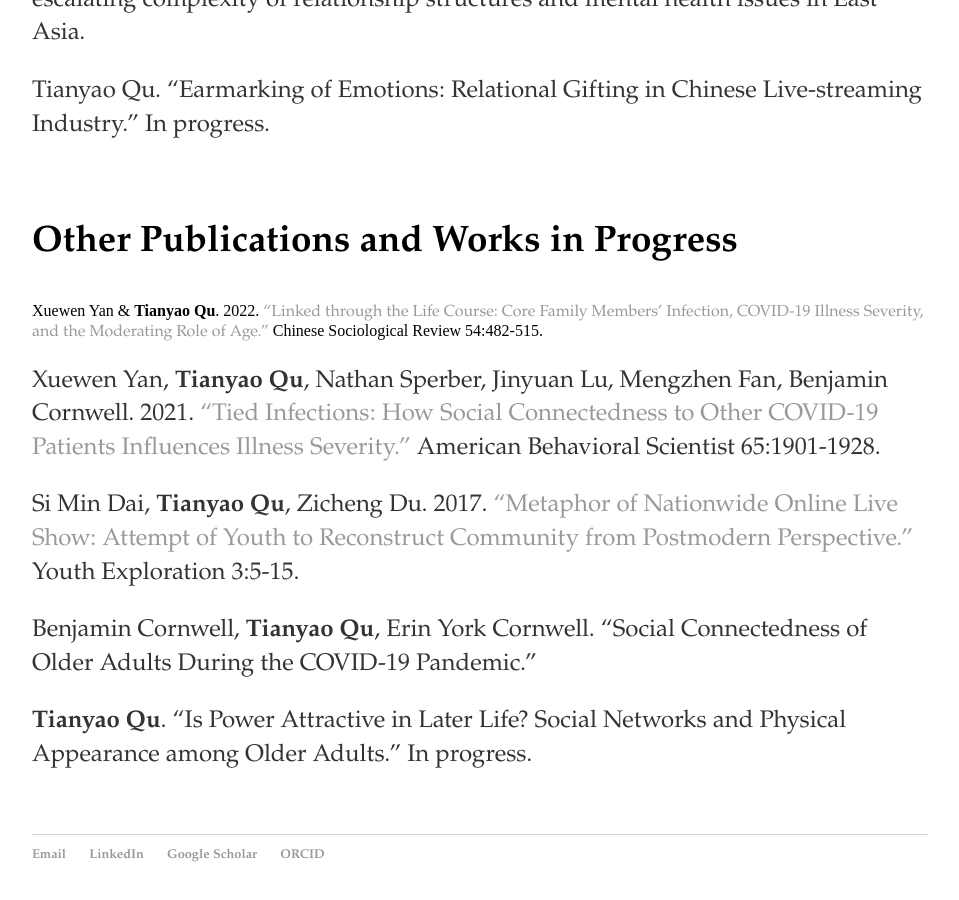
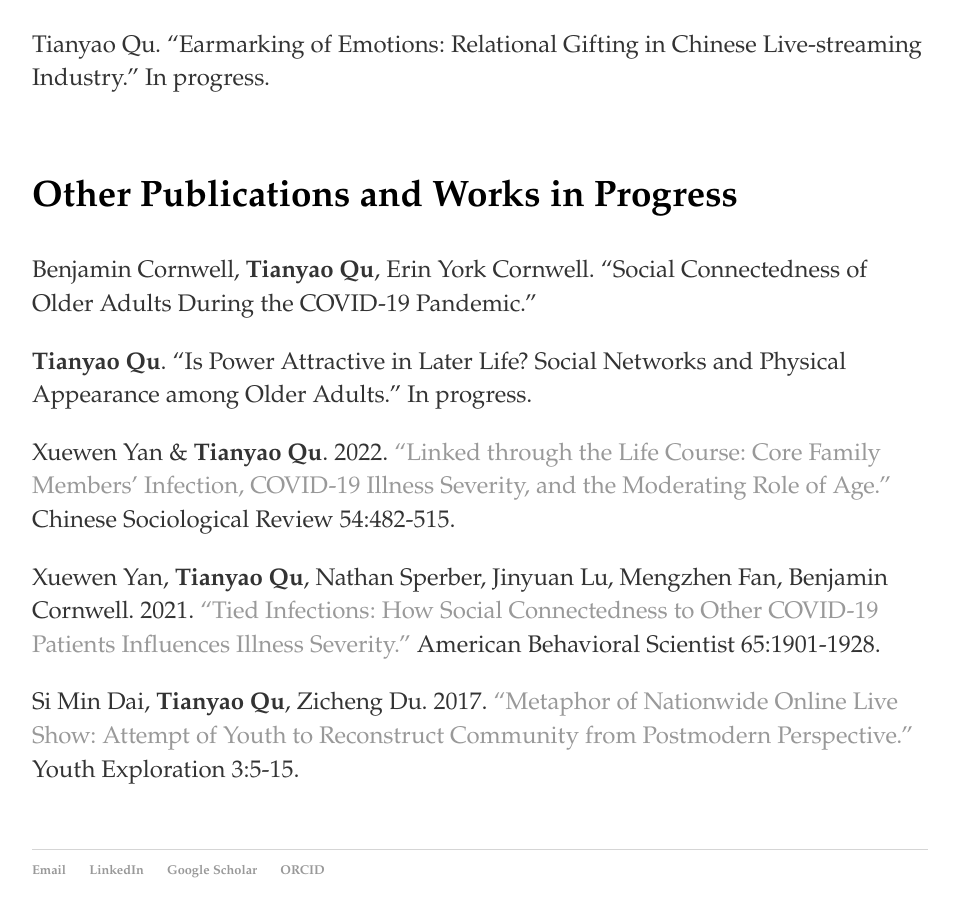
Before and after one commit to windyqu/windyqu.github.io, a Jekyll site: the page built from research/index.html, in a window 1280 px wide and 900 px high, scrolled down 3652 px. Shown: the whole window, without its empty margins (160-1119 px from the left). Built offline with Jekyll 4.4.1, drawn with Linux system fonts in a browser that asks for light colours.

Commit message:
Update index.html

```diff
--- a/research/index.html
+++ b/research/index.html
@@ -15,7 +15,7 @@ title: Tianyao Qu's Homepage
 	<p>
   <br><be>
 
-		<h3> (1) Social Networks and Health in Later Life </h3>
+		<h4> (1) Social Networks and Health in Later Life </h4>
         <p>
 A Bridge Too Far? Social Network Structure as a Determinant of Depression in Later Life (Manuscript Upon Request)
 <br><br>
@@ -43,7 +43,7 @@ In collaboration with Professor Cornwell, this paper investigates whether the sp
 
   <br><be>
 
-	        <h3> (2) Temporal-structure of Social Behaviors and Health Implications by Gender  </h3>
+	        <h4> (2) Temporal-structure of Social Behaviors and Health Implications by Gender  </h4>
   <p>
 Another aspect of my research leverages structural implications from diverse contexts to explore how social relationships are intertwined with well-being along institutional factors and individual characteristics.
 In the second chapter of my dissertation, I adopt a temporal-structural perspective to examine how daily activities are sequenced by gender and yield differential health implications for men and women. Using time-stamped diary data and social sequence analysis, preliminary results show a highly structured nature of everyday interactions and identify four clusters: mostly alone, spouse-based, child-based, and diverse with no child. Notably, females exhibit more frequent switches in interaction partners and report lower instantaneous enjoyment and average mental well-being compared to their male counterparts. This project aims to introduce a temporal dimension to understand the evolving gender disparity in the highly structured nature of everyday behavior and its differential impact on momentary well-being, potentially accumulating to influence long-term health outcomes.
@@ -56,7 +56,7 @@ In the second chapter of my dissertation, I adopt a temporal-structural perspect
 	</p>
 <br><be>
 <br><be>
-		<h3> (3) Relational Work in the Chinese Live-streaming Industry </h3>
+		<h4> (3) Relational Work in the Chinese Live-streaming Industry </h4>
   <p>
   Livestreaming shows have gained immense popularity in China in the past few years, attracting millions of viewers who financially support their favorite streamers through means like virtual gifts. This study explores what is valued and exchanged in the gifting process and how the relational match between live streamers and their patrons is produced through gifting. To delve into these dynamics, this study employs data from online observations at Douyin sibling TikTok, a leading video platform in China, along with 55 in-depth interviews with live streamers, patrons, and guild agents of both genders.
   <br>
@@ -71,9 +71,15 @@ In the second chapter of my dissertation, I adopt a temporal-structural perspect
 
 <br><be>
   <h3> Other Publications and Works in Progress </h3>
+	<p>
+		Benjamin Cornwell, <b>Tianyao Qu</b>, Erin York Cornwell. “Social Connectedness of Older Adults During the COVID-19 Pandemic.”
+	</p>
+	<p>
+		<b>Tianyao Qu</b>. “Is Power Attractive in Later Life? Social Networks and Physical Appearance among Older Adults.” In progress.
+	</p>
 
-
-		Xuewen Yan & <b>Tianyao Qu</b>. 2022. <a href="https://doi.org/10.1080/21620555.2021.1934824" target="_blank">“Linked through the Life Course: Core Family Members’ Infection, COVID-19 Illness Severity, and the Moderating Role of Age.”</a> Chinese Sociological Review 54:482-515.
+        <p>
+	Xuewen Yan & <b>Tianyao Qu</b>. 2022. <a href="https://doi.org/10.1080/21620555.2021.1934824" target="_blank">“Linked through the Life Course: Core Family Members’ Infection, COVID-19 Illness Severity, and the Moderating Role of Age.”</a> Chinese Sociological Review 54:482-515.
 	</p>
 	<p>
 		Xuewen Yan, <b>Tianyao Qu</b>, Nathan Sperber, Jinyuan Lu, Mengzhen Fan, Benjamin Cornwell. 2021. <a href="https://doi.org/10.1177/00027642211003138" target="_blank">“Tied Infections: How Social Connectedness to Other COVID-19 Patients Influences Illness Severity.”</a> American Behavioral Scientist 65:1901-1928.
@@ -81,13 +87,6 @@ In the second chapter of my dissertation, I adopt a temporal-structural perspect
 	<p>
 		Si Min Dai, <b>Tianyao Qu</b>, Zicheng Du. 2017. <a href="http://www.cqvip.com/qk/81600x/201703/672378123.html" target="_blank">“Metaphor of Nationwide Online Live Show: Attempt of Youth to Reconstruct Community from Postmodern Perspective.”</a> Youth Exploration 3:5-15.
 	</p>
-
-	<p>
-		Benjamin Cornwell, <b>Tianyao Qu</b>, Erin York Cornwell. “Social Connectedness of Older Adults During the COVID-19 Pandemic.”
-	</p>
-	<p>
-		<b>Tianyao Qu</b>. “Is Power Attractive in Later Life? Social Networks and Physical Appearance among Older Adults.” In progress.
-	</p>
   <br><br>
 
 
```
